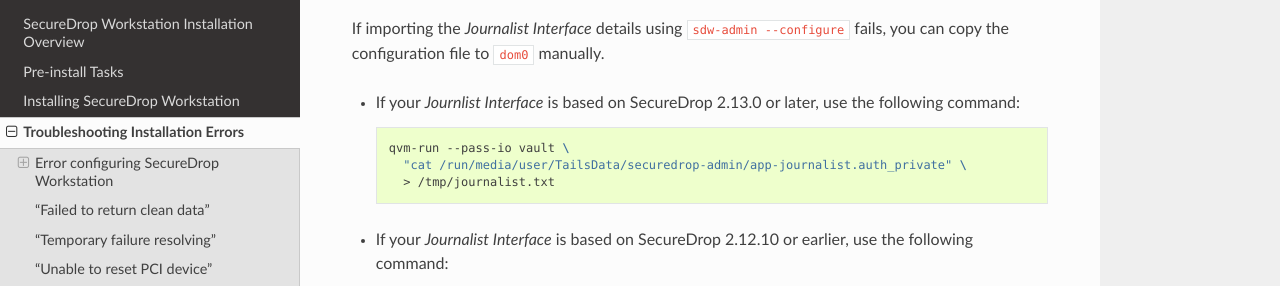
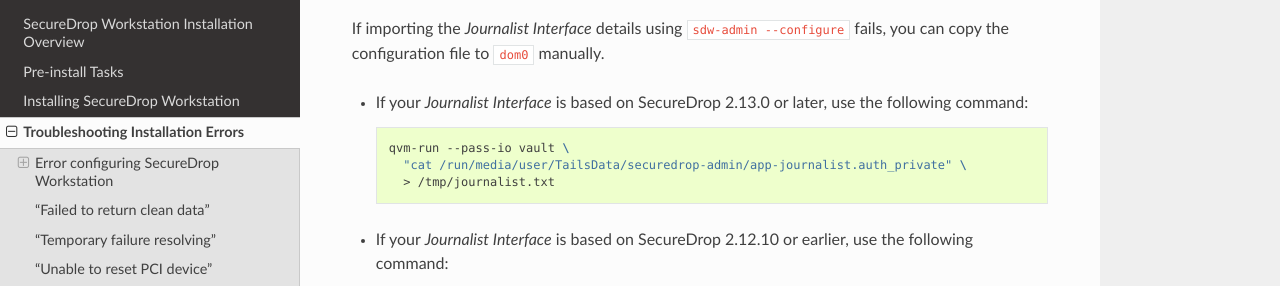
Before and after one commit to freedomofpress/securedrop-workstation-docs, a Sphinx documentation site: the page built from docs/admin/install/troubleshoot.rst, in a window 1280 px wide and 900 px high, scrolled down 962 px. Shown: the part 165-451 px from the top of the window. Built offline with Sphinx 7.4.7 and the Read the Docs theme 3.1.0, drawn with Linux system fonts in a browser that asks for light colours.

Commit message:
Update docs/admin/install/troubleshoot.rst
Co-authored-by: Nathan Dyer <nathandyer@fastmail.com>

```diff
--- a/docs/admin/install/troubleshoot.rst
+++ b/docs/admin/install/troubleshoot.rst
@@ -51,7 +51,7 @@
 
 If importing the *Journalist Interface* details using ``sdw-admin --configure`` fails, you can copy the configuration file to ``dom0`` manually.
 
-- If your *Journlist Interface* is based on SecureDrop 2.13.0 or later, use the following command:
+- If your *Journalist Interface* is based on SecureDrop 2.13.0 or later, use the following command:
 
   .. code-block:: sh
 
```
